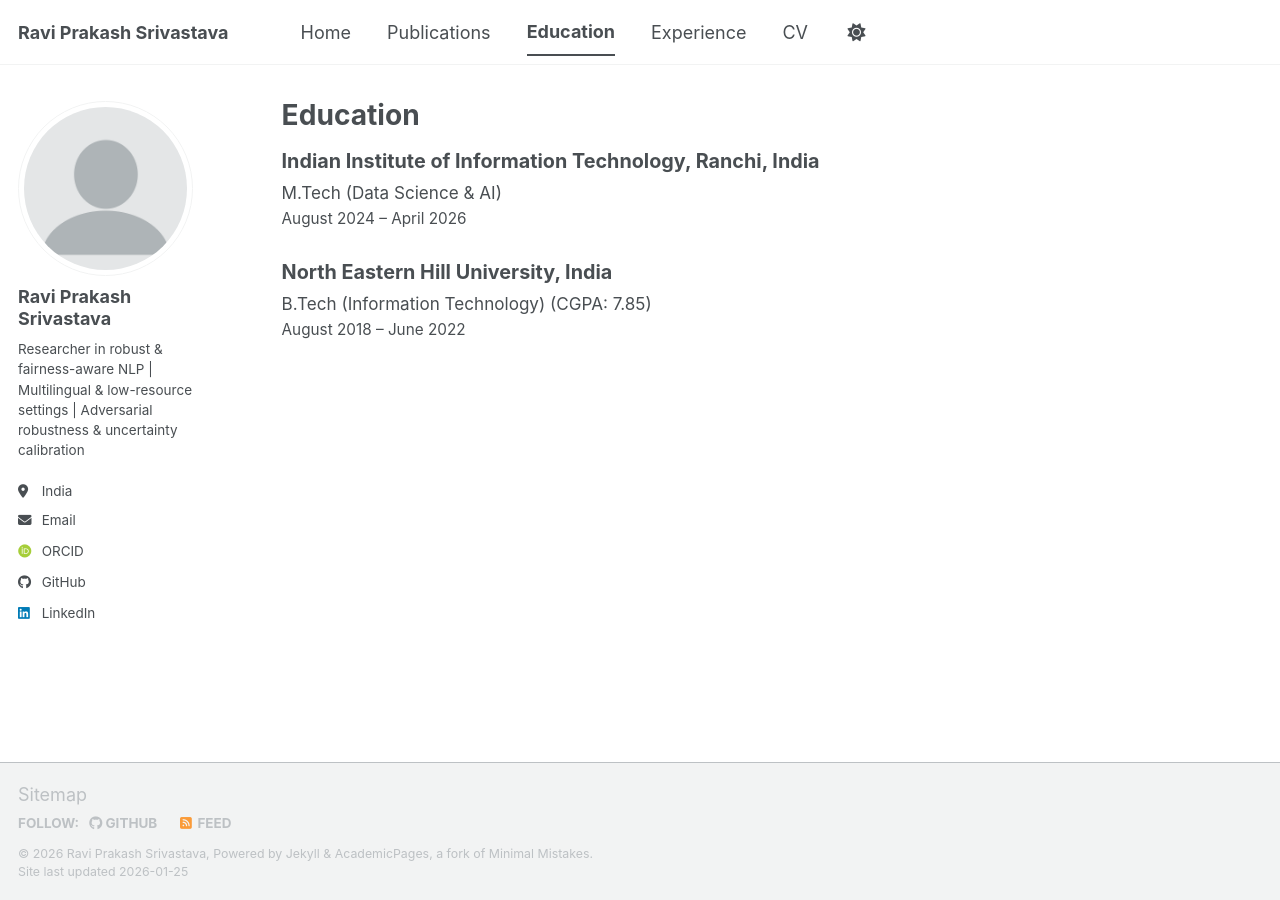
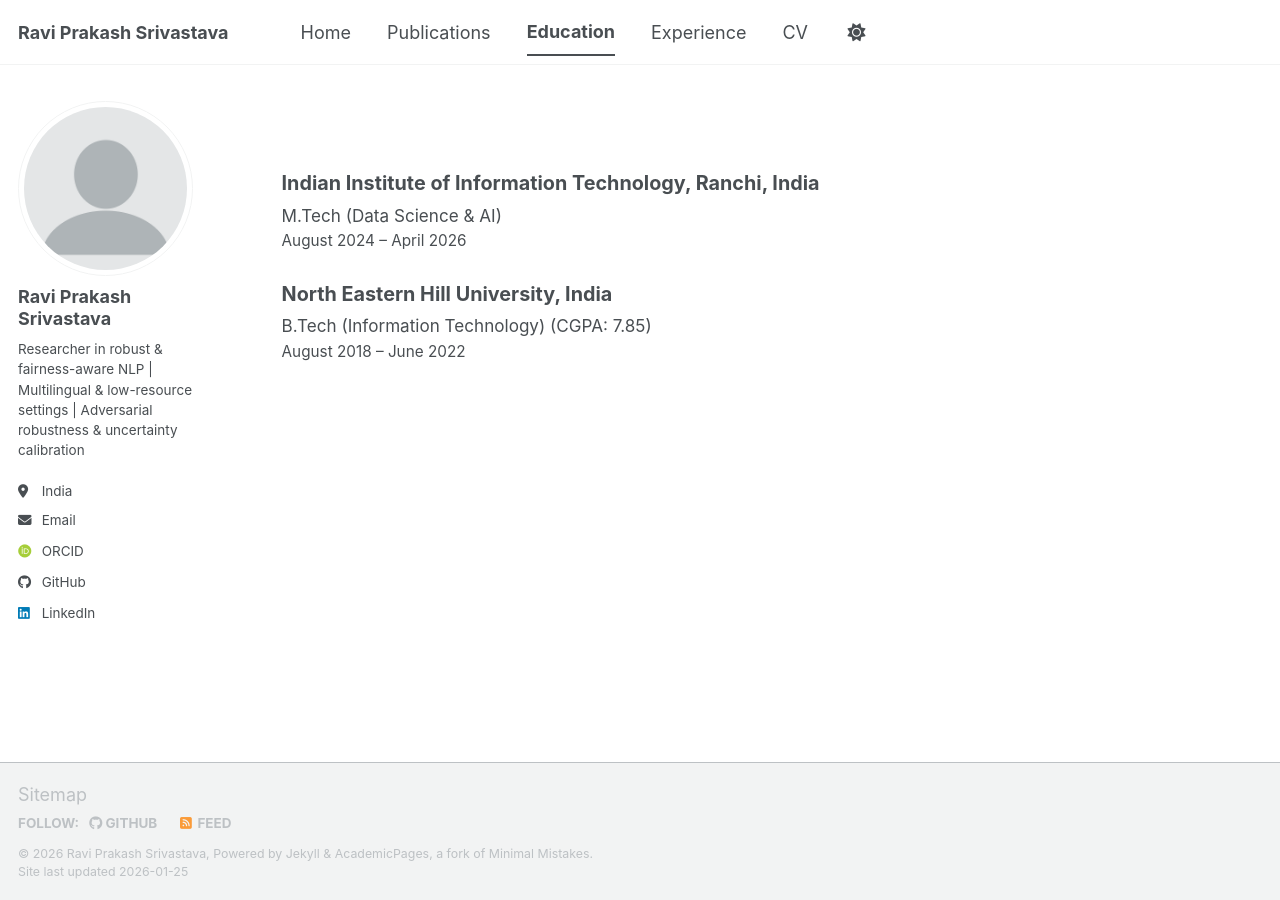
Before and after one commit to t36512401-hue/t36512401-hue.github.io, a Jekyll site: the page built from education.md, in a window 1280 px wide. Built offline with Jekyll 4.4.1, drawn with Linux system fonts in a browser that asks for light colours; some web fonts are replaced; a script bundle is joined from its source files by our own code; library files that are not in the unit come from our copies.

Commit message:
Update education.md

```diff
--- a/education.md
+++ b/education.md
@@ -1,10 +1,10 @@
 ---
 layout: archive
-title: "Education"
+title: ""
 permalink: /education/
 author_profile: true
 ---
-
+<br>
 <ul style="list-style:none; padding-left:0;">
   <!-- M.Tech -->
   <li style="margin-bottom:1.5rem;">
```
